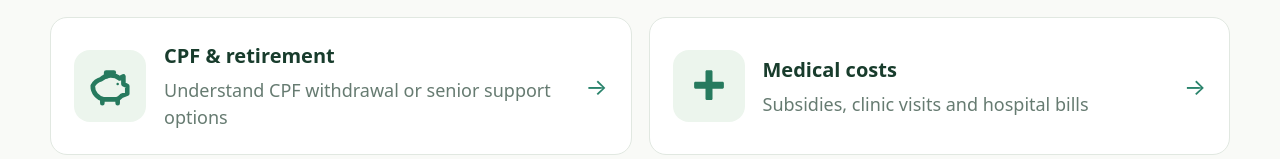
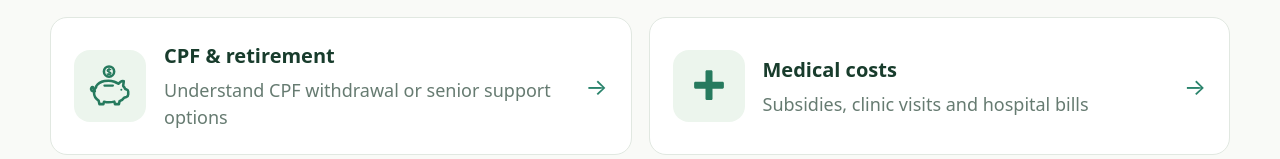
Before and after one commit to peepeepoopoomanm/NeighbourAssist, a React (Vite) app: page / in a window 1280 px wide. Shown: the part 1073-1232 px from the top of the page. Built offline with nearby package versions, Linux system fonts and the light colour scheme.

Commit message:
Implement approved curved piggy bank with floating coin for CPF category

```diff
--- a/src/CategoryIcon.tsx
+++ b/src/CategoryIcon.tsx
@@ -28,11 +28,15 @@ export default function CategoryIcon({category}:{category:Category}){
     <path d="M10 20v-5h4v5"/>
    </svg>;
   case 'cpf':
-   // Piggy bank: a familiar and distinct symbol for retirement savings.
-   return <svg {...shared}>
-    <path d="M7.3 8.5A7.5 7.5 0 0 1 17 8l2-1v4l2 1v4l-3 1.2A7.6 7.6 0 0 1 15.4 19H9a7 7 0 0 1-6-7.1A7 7 0 0 1 7.3 8.5Z"/>
-    <path d="M8 19v2M16 19v2M10 7V5h4"/>
-    <circle cx="16" cy="11" r=".65" fill="currentColor" stroke="none"/>
+   // Piggy bank with rounded back, clear slot and floating savings coin.
+   // The larger viewBox preserves detail at the small category-card size.
+   return <svg {...shared} viewBox="0 0 48 48" strokeWidth={2.65}>
+    <circle cx="23" cy="8.9" r="5.35"/>
+    <path d="M24.8 6.9c-.8-.85-3.6-.8-3.7.9-.1 1.6 3.9 1 3.9 2.9 0 1.6-2.9 1.7-3.9.8M23 5.8v6.2" strokeWidth={1.45}/>
+    <path d="M9.5 24.4C13.5 18.4 22.4 17.3 28.6 19.5c1.6.6 2.8 1.2 4.2 2.2l2.4-2.2c1.1-.9 2.3-.9 3.2-.5l-.7 5c1 .9 1.8 2 2.1 3.2l1.5.4c1.2.3 1.7 1.1 1.7 2.2v3.1c0 1.6-.8 2.2-2 2.6l-2.3.7c-.9 1.4-2.8 2.8-4.7 3.6l-.7 3.1h-4.1l-.7-2.6c-3.6.9-7.5.9-10.7.1l-.7 2.5h-4.1l-.9-3.7c-2.9-1.7-4.8-4.8-4.8-8.3 0-2.3.6-4.1 2.2-5.5Z"/>
+    <path d="M8.2 29.4c-3.4.4-4.9-1.5-3.7-3.4 1-1.6 2.9-.8 2.3.7"/>
+    <path d="M18.1 23.6h9" strokeWidth={2.15}/>
+    <circle cx="35.8" cy="28" r="1.05" fill="currentColor" stroke="none"/>
    </svg>;
   case 'health':
    return <svg viewBox="0 0 24 24" className="category-svg" focusable="false" aria-hidden="true">
```
